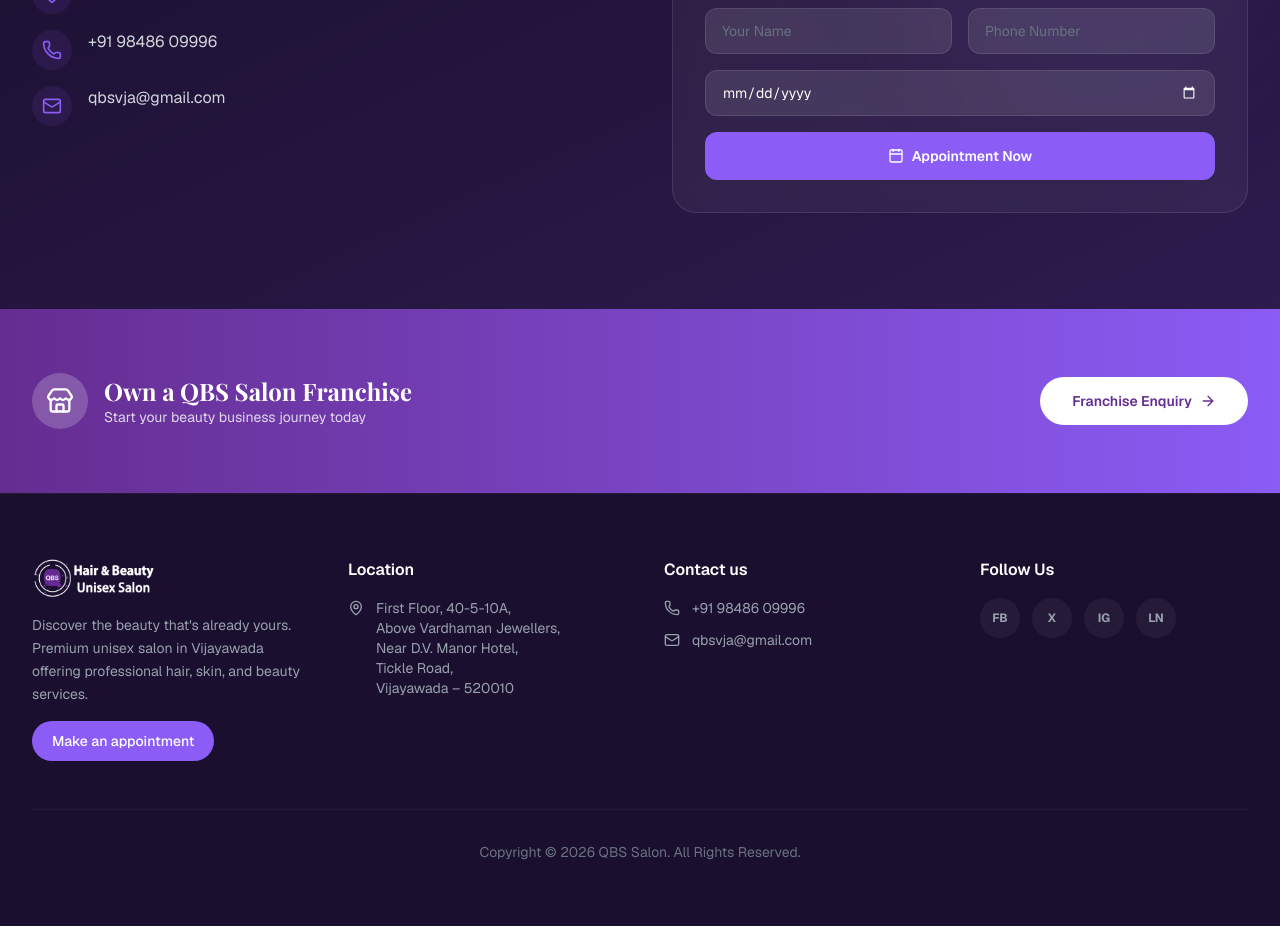
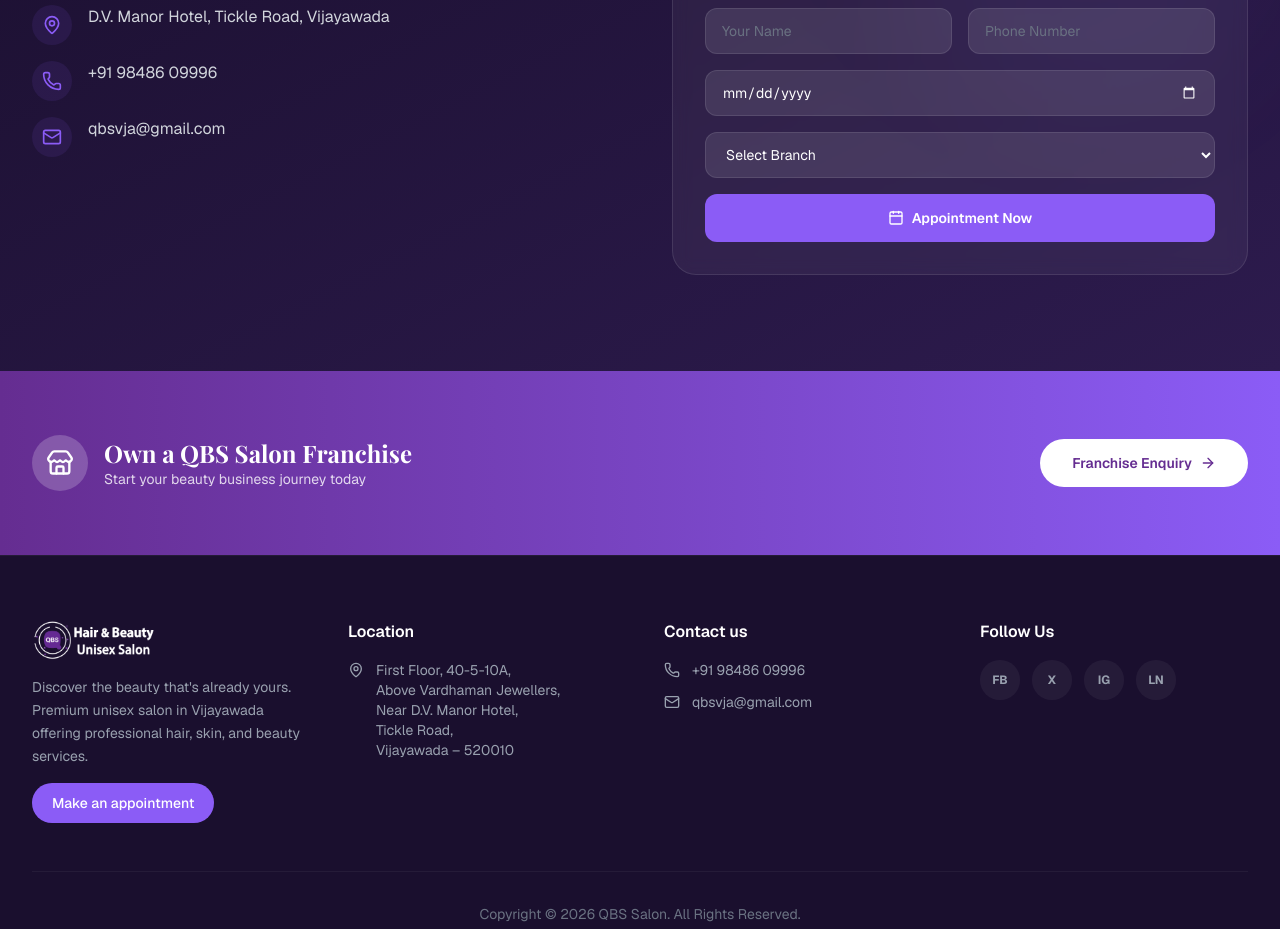
Before and after one commit to nandhan262006/QBS, a Next.js app: page / in a window 1280 px wide. Shown: the part 4280-5209 px from the top of the page. Built offline with nearby package versions, Linux system fonts and the light colour scheme; a web font is replaced by a local one.

Commit message:
add branch selection to appointment form

```diff
--- a/src/components/Appointment.tsx
+++ b/src/components/Appointment.tsx
@@ -2,6 +2,15 @@
 
 import { useState } from "react";
 import { MapPin, Phone, Mail, Calendar, Store } from "lucide-react";
+
+const branches = [
+  "Vijayawada - Labbipet",
+  "Vijayawada - Benz Circle",
+  "Nandigama",
+  "Vijayawada - One Town",
+  "Kandukur",
+  "Madinaguda",
+];
 
 export default function Appointment() {
   const [tab, setTab] = useState<"appointment" | "franchise">("appointment");
@@ -124,6 +133,18 @@
                   type="date"
                   className="w-full bg-white/10 border border-white/10 rounded-xl px-4 py-3 text-white text-sm focus:outline-none focus:border-[#8B5CF6] [color-scheme:dark]"
                 />
+                <div>
+                  <select className="w-full bg-white/10 border border-white/10 rounded-xl px-4 py-3 text-white text-sm focus:outline-none focus:border-[#8B5CF6]">
+                    <option value="" className="bg-[#2D1B4E]">
+                      Select Branch
+                    </option>
+                    {branches.map((b) => (
+                      <option key={b} value={b} className="bg-[#2D1B4E]">
+                        {b}
+                      </option>
+                    ))}
+                  </select>
+                </div>
                 <button
                   type="submit"
                   className="w-full bg-[#8B5CF6] text-white font-semibold px-8 py-3.5 rounded-xl text-sm hover:bg-[#7C3AED] transition-colors"
```
